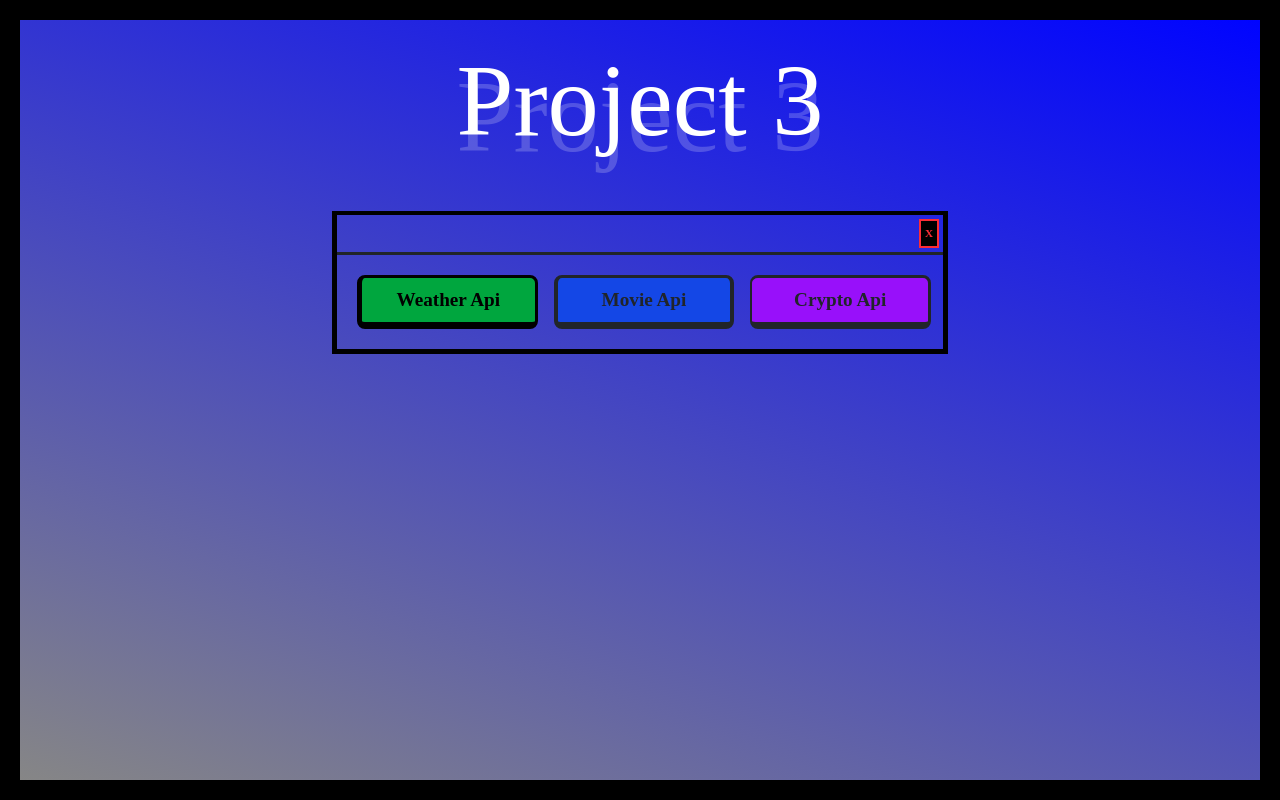
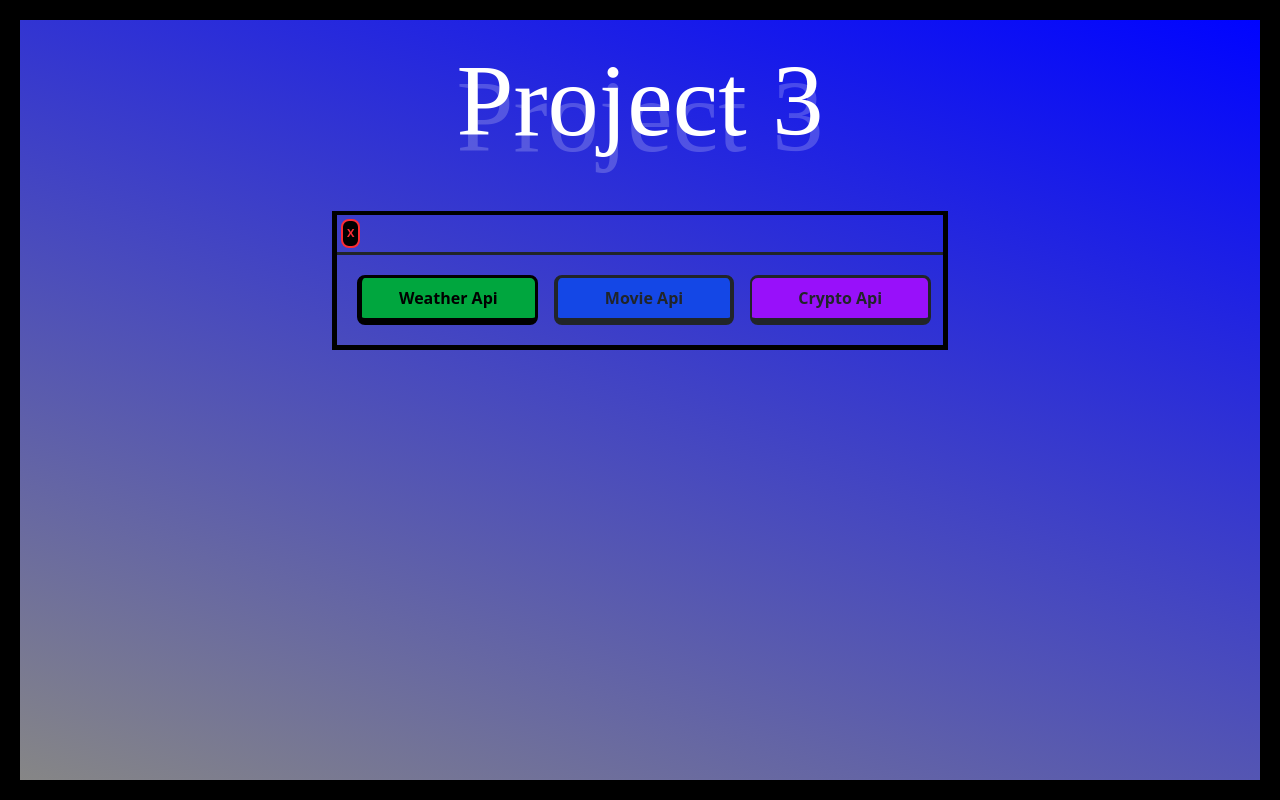
Before and after one commit to justinburks19/Project-3-API, a React (Vite) app in the folder my-react-app/: page / in a window 1280 px wide. Built offline with nearby package versions, Linux system fonts and the light colour scheme; a web font is replaced by a local one.

Commit message:
Restore project to commit 4713243 state

```diff
--- a/my-react-app/components/pages/home.jsx
+++ b/my-react-app/components/pages/home.jsx
@@ -24,7 +24,7 @@ export function Home() {
 
   return (
     // Home Page Container
-    <div className={`min-h-screen flex flex-col p-1 font-test ${borderClass} !border-black`} style={{ ...bg } }>
+    <div className={`min-h-screen flex flex-col p-1 ${borderClass} !border-black`} style={{ ...bg }}>
       {/* Animated Title */}
       {!show && (
       <h1 className="!text-[clamp(2rem,8vw,12rem)] mt-3 ml-auto mr-auto relative font-gta text-white">
@@ -42,16 +42,14 @@ export function Home() {
 
 
       {/* start of Button Grid */}
-      <div className={`ml-auto mr-auto mt-10 border-5 !border-t-4 w-full max-w-50/100 !border-black
+      <div className={`wrapper ml-auto mr-auto mt-10 border-5 !border-t-4 w-full max-w-50/100 !border-black
         ${show ? `max-w-90/100 font-blue-500` : "max-w-50/100"} `}>
       {/* Top of Grid X*/}
-      <div className="header-text w-full border-b-3 my-auto flex content-start-end flex flex-row-reverse">
-        <div>
-        <Button className="!p-1 !m-1 bg-black text-slate-500 font-bold !text-red-500 !border-2 !hover:border-red-500 !text-[clamp(.7rem,.7vw,1rem)] !rounded-none "
+      <div className="header-text w-full border-b-3 ">
+        <Button className="!p-1 !m-1 bg-black text-slate-500 font-bold !text-red-500 !border-2 !hover:border-red-500 !text-[clamp(.7rem,.7vw,1rem)]"
         onClick={() => setExit(!exit)}>
           X
         </Button>
-        </div>
       </div>
 
         <div className={`grid grid-cols-3 p-2 justify-items-inbetween items-center !border-black`}>
@@ -60,9 +58,7 @@ export function Home() {
           !exit && (
             <div key={index} className="grid-col-span-1 p-2 !border-black">
               <Button
-                className={`
-
-                  ${background} ${borders} ${hover} !text-[clamp(1rem,1.5vw,3rem)] w-full ${label === "Movie Api" || label === "Crypto Api" ? "hover:opacity-50 !cursor-not-allowed" : "text-black"} font-bold`}
+                className={`${background} ${borders} ${hover} !text-[clamp(1rem,1.2vw,2rem)] w-full ${label === "Movie Api" || label === "Crypto Api" ? "hover:opacity-50 !cursor-not-allowed" : "text-black"} font-bold`}
                 onClick={() => buttonClicks({label})}>{label}
               </Button>
             </div>
--- a/my-react-app/components/pages/weather.jsx
+++ b/my-react-app/components/pages/weather.jsx
@@ -6,7 +6,6 @@ import { motion } from "framer-motion"
 import WindUrl from "../../public/wind.svg"
 import Leaf from "../../public/leaf.svg"
 import Cloud from "../../src/assets/cloud.svg?react"
-import Sun from "../../src/assets/sun.svg?react"
 
 export function Weather() {
   //measuring the container size!
@@ -46,26 +45,15 @@ export function Weather() {
   //cordinates edits
   const labelClass = "hover:cursor-pointer w-8/10";
   return (
-    <div className="border-t-3 relative">
-
-      <div className="absolute left-1/2 -translate-x-1/2 top-20">
-      {/* Sun Icon */}
-        <Sun className="mx-auto mt-[clamp(2rem,3vw, 5rem)] w-[clamp(5rem,15vw,20rem)] h-[clamp(5rem,15vw,20rem)] " />
-      </div>
+    <div className="border-t-3 !border-black">
       {/* subtitle */}
-      <div className="mt-6 mb-6 p-4 !border-black ">
-        <motion.h2 className="text-center border-b-6 border-t-2 border-r-3 border-l-3
+      <div className="mt-6 mb-6 p-4 !border-black">
+        <h2 className="text-center border-b-6 border-t-2 border-r-3 border-l-3
       w-8/10 ml-auto mr-auto
       pt-7 pb-7
-      bg-green-500 !border-slate-600 shadow-lg rounded-5"
-      initial={{opacity:1, scale:1}}
-      animate={{opacity:[1,0], scale:[1,0.5]}}
-      transition={{
-      opacity:{duration:5,repeat: Infinity, repeatType: "loop", ease:"linear"},
-      scale:{duration:5, repeat: Infinity, repeatType: "loop", ease:"linear"},
-      }}>
+      bg-green-600 !border-black">
           Check the weather by selecting a state or select your own coordinates
-        </motion.h2>
+        </h2>
       </div>
       {/* top selection area */}
       <div className="grid grid-cols-2 gap-l-2 w-full border-b-3 h-full w-full !border-black">
@@ -74,7 +62,7 @@ export function Weather() {
           <DropDown
             label={label}
             items={GetStates()}
-            menueClass="!bg-green-500 !text-black !text-[clamp(1rem,2vw,2rem)] hover:cursor-pointer !shadow-2xl
+            menueClass="!bg-green-600 !text-black !text-[clamp(1rem,2vw,2rem)] hover:cursor-pointer !shadow-2xl
             border-b-5 border-l-5 border-t-3 border-r-3
             hover:border-b-3 hover:border-l-3 hover:border-t-2 hover:border-r-2
             border-black"
@@ -82,7 +70,7 @@ export function Weather() {
             listItemClass={`!border-b-6 !border-t-4 !border-l-6 !border-r-6
               !hover:border-b-2 !hover:border-l-2 !hover:border-r-1
               `}
-            ulClass="!p-1 !bg-green-500"
+            ulClass="!p-1 !bg-green-600"
             onSelect={(label) => {
               setLabel(label);
               setRetMethod("state");
@@ -93,13 +81,13 @@ export function Weather() {
         <div className="grid-col-span-1 align-center
         w-9/10
         border-l-5 border-b-5 border-l-3 border-r-3 border-t-3 border-black
-        bg-green-500
+        bg-green-600
         mx-auto
         p-4
         relative
         ">
 
-          <p className="text-center bg-green-500 border-l-5 border-b-5 border-r-5 border-t-3 border-black
+          <p className="text-center bg-green-600 border-l-5 border-b-5 border-r-5 border-t-3 border-black
           text-[clamp(.8rem,1.5vw,2rem)]">
             Enter Your Location via coordinates
           </p>
@@ -145,7 +133,7 @@ export function Weather() {
 
             <div className="mx-auto col-span-2 mt-4 w-full h-full">
               <button
-                className="bg-green-500 text-white p-2 border-b-7 border-l-4 border-t-3 border-r-4
+                className="bg-green-600 text-white p-2 border-b-7 border-l-4 border-t-3 border-r-4
             hover:border-b-2 hover:border-l-2 hover:border-t-1 hover:border-r-2
             border-black
             !text-black
@@ -167,7 +155,7 @@ export function Weather() {
         {/*Display of Coordinates*/}
         {/* lets practice contorl. I have a original grid that takes up 2 splaces */}
         <div className="mx-10 mt-4 col-span-2
-      border-b-6 border-l-5 border-r-5 border-t-4 bg-green-500 mb-2 border-black">
+      border-b-6 border-l-5 border-r-5 border-t-4 bg-green-600 mb-2 border-black">
           {/* nested grid for content which splits to 2 columns */}
           <div className="grid grid-cols-2">
             {/* left side shows method used */}
@@ -212,7 +200,7 @@ export function Weather() {
         text-[clamp(1rem,2vw,4rem)]
         font-shadowy
         mb-10
-        !bg-green-500
+        !bg-green-600
         relative
         text-black">
 
@@ -224,10 +212,12 @@ export function Weather() {
           text-white
           [&_*]:stroke-current /* all children within <Cloud>, stroke current color */
           [&_*]:fill-cyan-200 /* all children within <Cloud>, fill cyan-200 */
-        -z-100" />
+          -z-100
+          "
+                />
 
               </div> : null}
-            <p className="relative text-center mb-0 underline hover:w-5/10 hover:mx-auto z-[10]">
+            <p className="relative text-center mb-0 underline hover:scale-150 hover:border-b-3 hover:border-r-2 hover:border-l-2 hover:border-t-2 hover:w-5/10 hover:mx-auto z-[10]">
               Location: {name}
             </p>
             <div className="grid sm:grid-cols-1 md:grid-cols-3 p-5 text-center">
--- a/my-react-app/helpers/useTimeTheme.js
+++ b/my-react-app/helpers/useTimeTheme.js
@@ -11,7 +11,7 @@ const getTheme = () => {
   const isLight = hour >= 6 && hour < 18; //light theme between 6 AM and 6 PM
     // Return theme object
   return isLight ? {
-      bg: { background: "linear-gradient(200deg, #1dcae0b6, #0370ffff)" },
+      bg: { background: "linear-gradient(200deg, #1dcae0b6, #b40404ff)" },
       borderClass: "border-slate-900 border-20",
     }
     :{ //return dark theme if not between 6 AM and 6 PM
```
Also changed, not shown: my-react-app/src/assets/sun.svg (deleted), 1 other file (tests, documents, lock files or other folders). Lines whose indentation alone changed are shown as unchanged.
